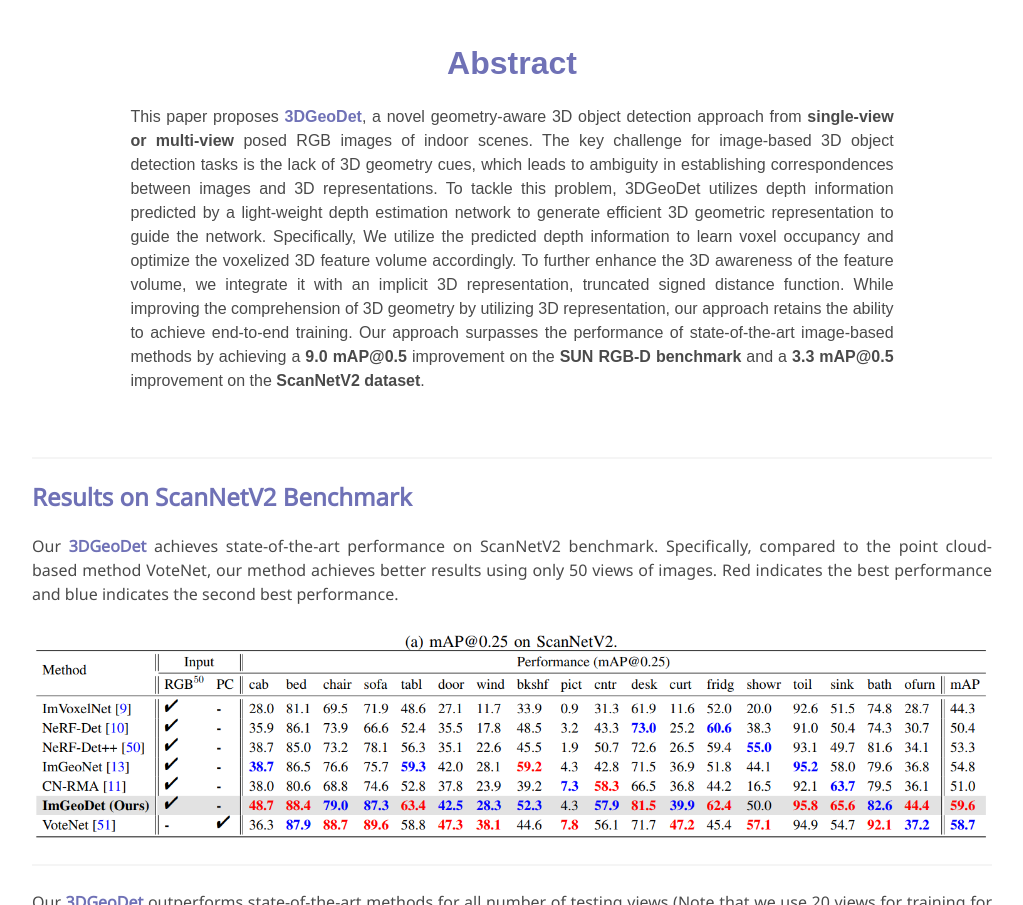
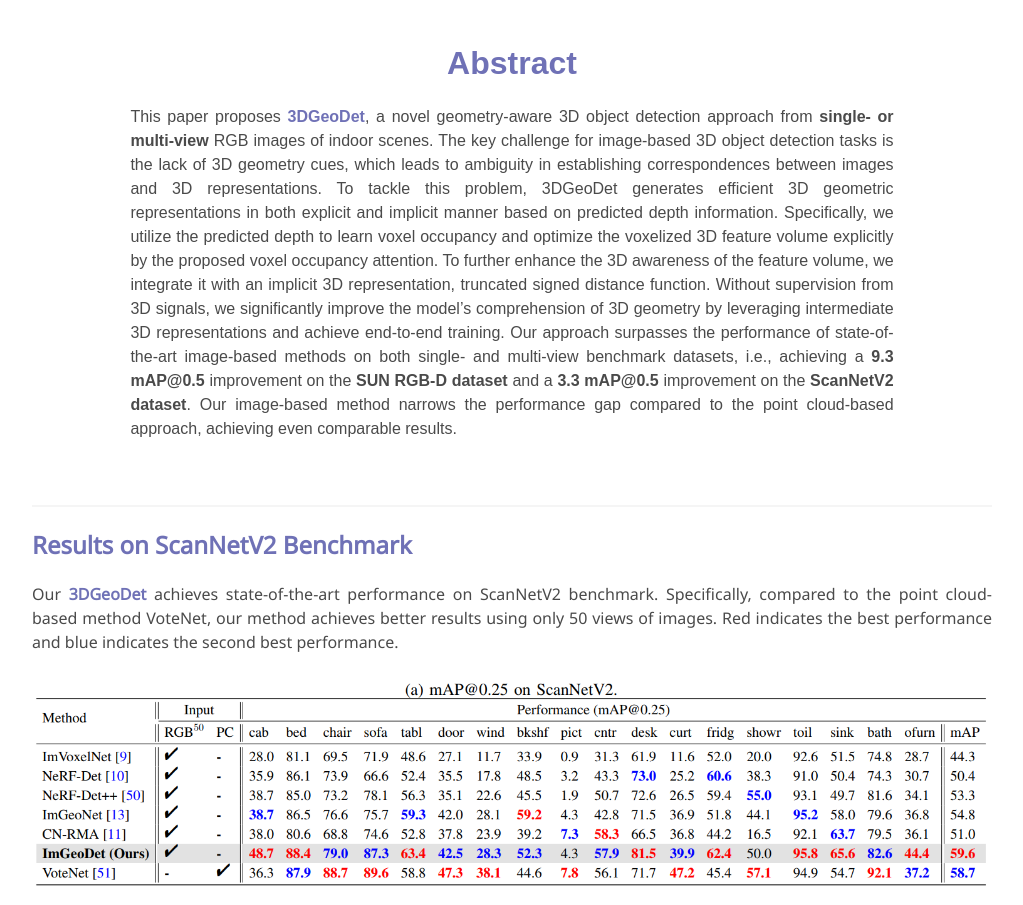
Before and after one commit to Cindy0725/3DGeoDet, a plain HTML site: page index.html in a window 1280 px wide. Shown: the part 1222-2127 px from the top of the page, without its empty margins (128-1151 px from the left). Drawn offline with nearby package versions, Linux system fonts and the light colour scheme; some icons are missing; files whose address does not match are found by name; a web font is replaced by a local one.

Commit message:
Update index.html

```diff
--- a/index.html
+++ b/index.html
@@ -212,7 +212,7 @@
             <div class="column is-four-fifths">
                 <h2 class="title is-3"><b style="color:rgba(74, 77, 163, 0.797)">Abstract</b></h2>
                 <div class="content has-text-justified">
-                    <p>This paper proposes <b style="color:rgba(74, 77, 163, 0.797)">3DGeoDet</b></strong>, a novel geometry-aware 3D object detection approach from <b>single-view or multi-view</b> posed RGB images of indoor scenes. The key challenge for image-based 3D object detection tasks is the lack of 3D geometry cues, which leads to ambiguity in establishing correspondences between images and 3D representations. To tackle this problem, 3DGeoDet utilizes depth information predicted by a light-weight depth estimation network to generate efficient 3D geometric representation to guide the network. Specifically, We utilize the predicted depth information to learn voxel occupancy and optimize the voxelized 3D feature volume accordingly. To further enhance the 3D awareness of the feature volume, we integrate it with an implicit 3D representation, truncated signed distance function. While improving the comprehension of 3D geometry by utilizing 3D representation, our approach retains the ability to achieve end-to-end training. Our approach surpasses the performance of state-of-the-art image-based methods by achieving a <b>9.0 mAP@0.5</b> improvement on the <b>SUN RGB-D benchmark</b> and a <b>3.3 mAP@0.5</b> improvement on the <b>ScanNetV2 dataset</b>.</p>
+                    <p>This paper proposes <b style="color:rgba(74, 77, 163, 0.797)">3DGeoDet</b></strong>, a novel geometry-aware 3D object detection approach from <b>single- or multi-view</b> RGB images of indoor scenes. The key challenge for image-based 3D object detection tasks is the lack of 3D geometry cues, which leads to ambiguity in establishing correspondences between images and 3D representations. To tackle this problem, 3DGeoDet generates efficient 3D geometric representations in both explicit and implicit manner based on predicted depth information. Specifically, we utilize the predicted depth to learn voxel occupancy and optimize the voxelized 3D feature volume explicitly by the proposed voxel occupancy attention. To further enhance the 3D awareness of the feature volume, we integrate it with an implicit 3D representation, truncated signed distance function. Without supervision from 3D signals, we significantly improve the model’s comprehension of 3D geometry by leveraging intermediate 3D representations and achieve end-to-end training. Our approach surpasses the performance of state-of-the-art image-based methods on both single- and multi-view benchmark datasets, i.e., achieving a <b>9.3 mAP@0.5</b> improvement on the <b>SUN RGB-D dataset</b> and a <b>3.3 mAP@0.5</b> improvement on the <b>ScanNetV2 dataset</b>. Our image-based method narrows the performance gap compared to the point cloud-based approach, achieving even comparable results.</p>
                 </div>
             </div>
         </div>
```
